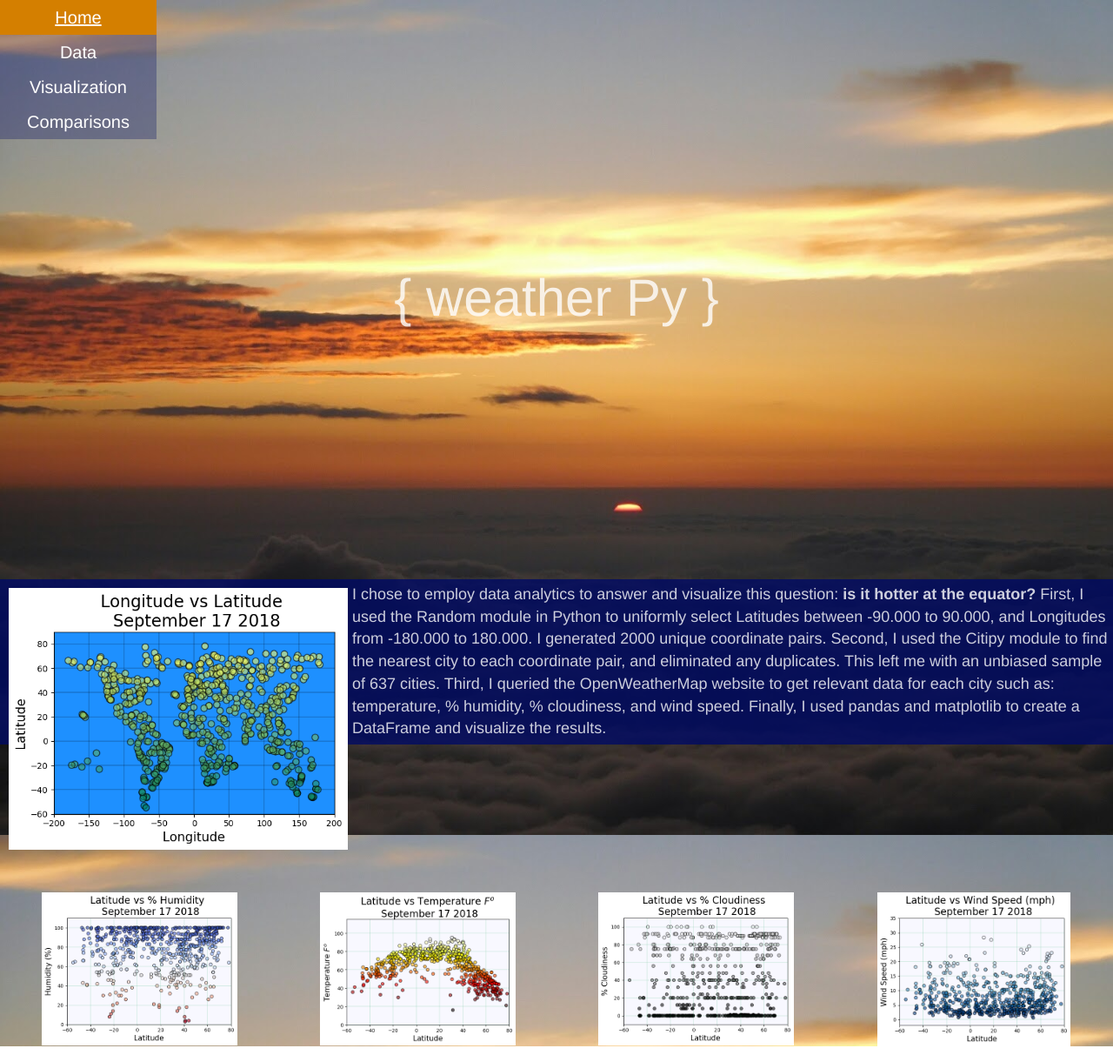
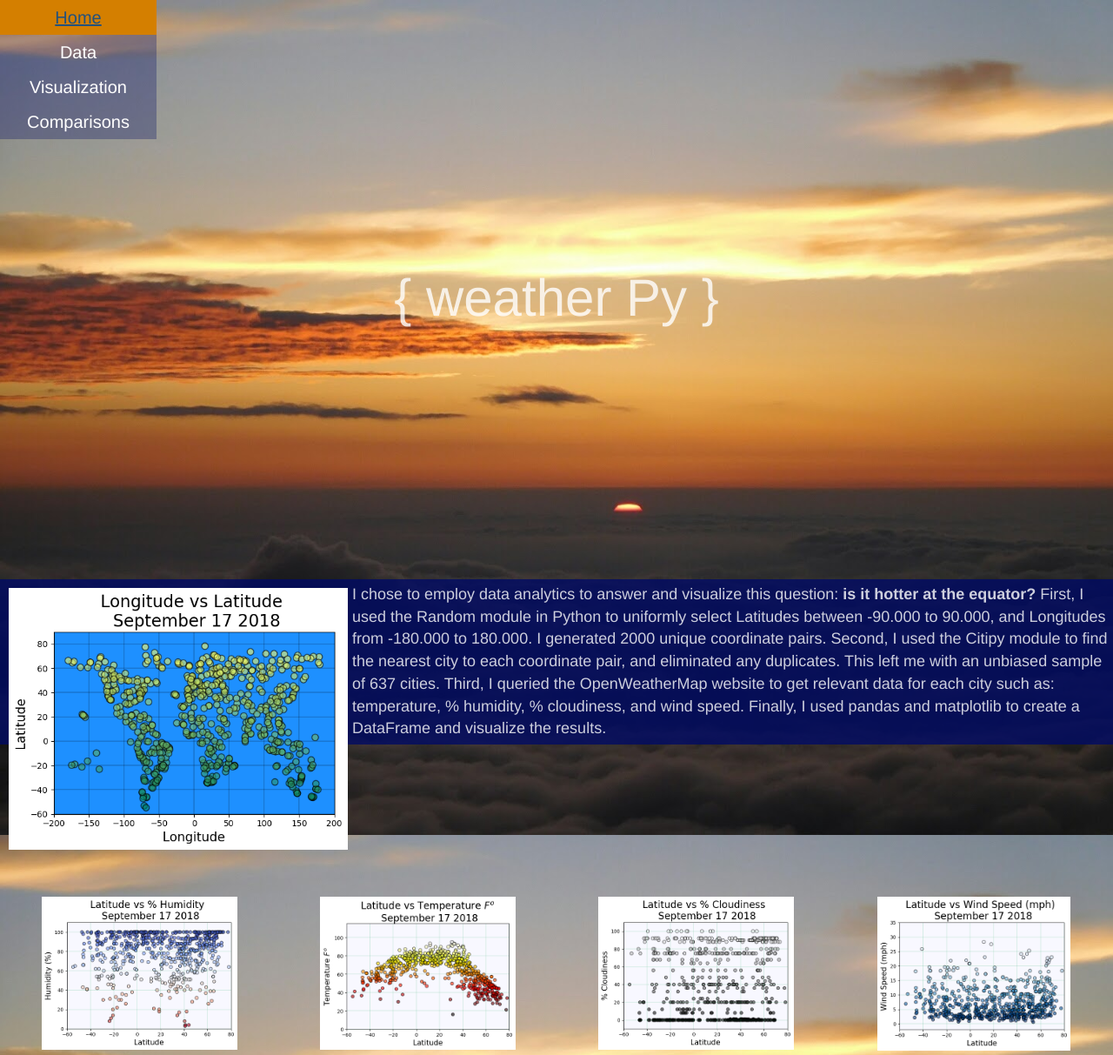
Before and after one commit to belfman/index.html, a plain HTML site: page index.html in a window 1280 px wide. Shown: the whole page at 87% size. Drawn offline with nearby package versions, Linux system fonts and the light colour scheme.

Commit message:
add files via upload
fixed a few bugs, added comments to css style sheet

```diff
--- a/style.css
+++ b/style.css
@@ -15,6 +15,7 @@ ul {
     position: sticky; /*scrolls with page */
     top: 0;
 }
+/* set up text in nav bar */
 ul li {
     float: center;
     width: 180px;
@@ -26,18 +27,19 @@ ul li {
     font-size: 20px;
     margin-right: 5px;
 }
+/* fills in nav bar */
 ul li a {
     text-decoration: none;
     color: white;
     display: block;
 }
+/* hover over changes background color */
 ul li a:hover {
     background-color: rgba(212, 127, 0);
 }
 ul li ul li { /* sub menu elements are hidden (ul li ul li) when hover over */
     display: none;
     font-size: 15px;
-
 }
 ul li:hover ul li {
     display: block;
@@ -45,10 +47,10 @@ ul li:hover ul li {
 #weatherpy {
     font-size: 60px;
     color:rgba(255, 255, 255, 0.8);
-    position: center;
     text-align: center;
 }
-li a.active { /*adding a marker to show what tab I am on? */
+/* so far only highlighting home page, not working on active page */
+ul .active {
     background-color: rgba(212, 127, 0, 0.7);
     color: white;
 }
@@ -81,6 +83,7 @@ th {
     background-color: rgba(212, 127, 0, .7);
     color: rgb(255, 255, 255, 0.8);
     padding: 5px;}
+/* wrap text around image in each paragraph */
 #latlong {
     float: left;
     padding: 5px;
@@ -89,3 +92,7 @@ th {
     float: right;
     padding: 5px;
 }
+/* put space around each image, even on smaller screen */
+.col-sm-6 {
+    padding: 5px;
+}
```
